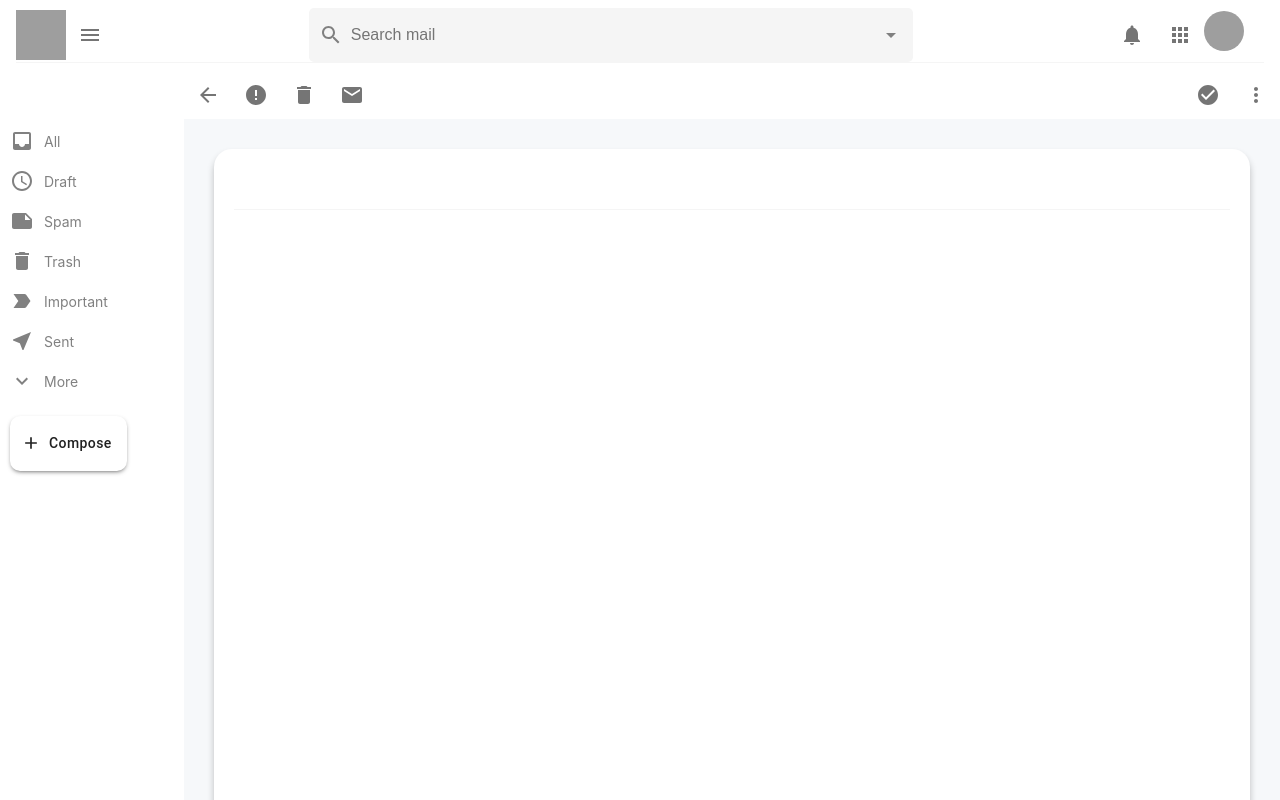
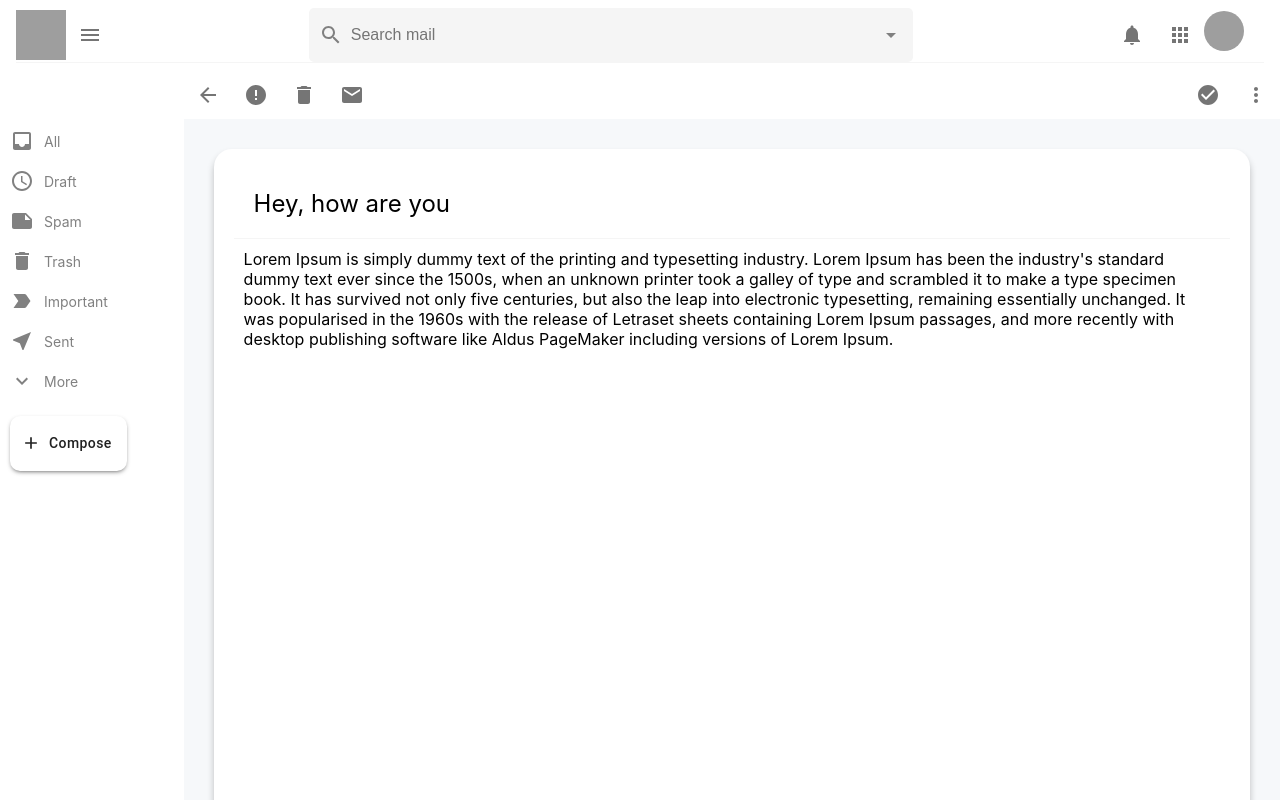
Before and after one commit to SyedSibtainRazvi/WeMail, a React (Create React App) app in the folder we-mail/: page /mail in a window 1280 px wide. Shown: the top 800 px of the page. Built offline with nearby package versions, Linux system fonts and the light colour scheme; no server answers; grey boxes are pictures that could not be loaded.

Commit message:
Update: Mail js

```diff
--- a/we-mail/src/components/Mail.js
+++ b/we-mail/src/components/Mail.js
@@ -12,6 +12,20 @@
 
 
 // function Mail() {
+  // const [mail, setMail] = useState([]);
+
+  // useEffect(() => {
+  //   var uriId = window.location.hash.split("#")[1];
+  //   fetch(
+  //       setMail(filteredData[0]);
+  //       console.log(filteredData);
+  //     });
+  // }, []);"https://run.mocky.io/v3/58770279-0738-4578-a1cf-c56a193fce98")
+  //     .then((response) => response.json())
+  //     .then((data) => {
+  //       var filteredData = data.filter((data) => {
+  //         return data.id === uriId;
+  //       });
 
 //   const history = useHistory();
 //   return (
@@ -60,7 +74,8 @@
 
 // export default Mail;
 
-import React, { useEffect, useState } from "react";
+import { useHistory } from 'react-router-dom';
+
 import "./Mail.css";
 import { IconButton } from "@material-ui/core";
 import ArrowBackIcon from "@material-ui/icons/ArrowBack";
@@ -70,24 +85,10 @@
 import CheckCircleIcon from "@material-ui/icons/CheckCircle";
 import MoreVertIcon from "@material-ui/icons/MoreVert";
 
-import { useHistory } from "react-router-dom";
 
 function Mail() {
-  const [mail, setMail] = useState([]);
+  const history = useHistory();
 
-  const history = useHistory();
-  useEffect(() => {
-    var uriId = window.location.hash.split("#")[1];
-    fetch("https://run.mocky.io/v3/58770279-0738-4578-a1cf-c56a193fce98")
-      .then((response) => response.json())
-      .then((data) => {
-        var filteredData = data.filter((data) => {
-          return data.id === uriId;
-        });
-        setMail(filteredData[0]);
-        console.log(filteredData);
-      });
-  }, []);
   return (
     <div className="mail">
       <div className="mail__tools">
@@ -119,16 +120,15 @@
           </IconButton>
         </div>
       </div>
-      {mail && (
         <div className="mail__body">
           <div className="mail__bodyHeader">
-            <h2>{mail.subject}</h2>
+            <h2>{"Hey, how are you"}</h2>
           </div>
           <div className="mail__message">
-            <p>{mail.body}</p>
+            <p>{"Lorem Ipsum is simply dummy text of the printing and typesetting industry. Lorem Ipsum has been the industry's standard dummy text ever since the 1500s, when an unknown printer took a galley of type and scrambled it to make a type specimen book. It has survived not only five centuries, but also the leap into electronic typesetting, remaining essentially unchanged. It was popularised in the 1960s with the release of Letraset sheets containing Lorem Ipsum passages, and more recently with desktop publishing software like Aldus PageMaker including versions of Lorem Ipsum."}</p>
           </div>
         </div>
-      )}
+      )
     </div>
   );
 }
```
